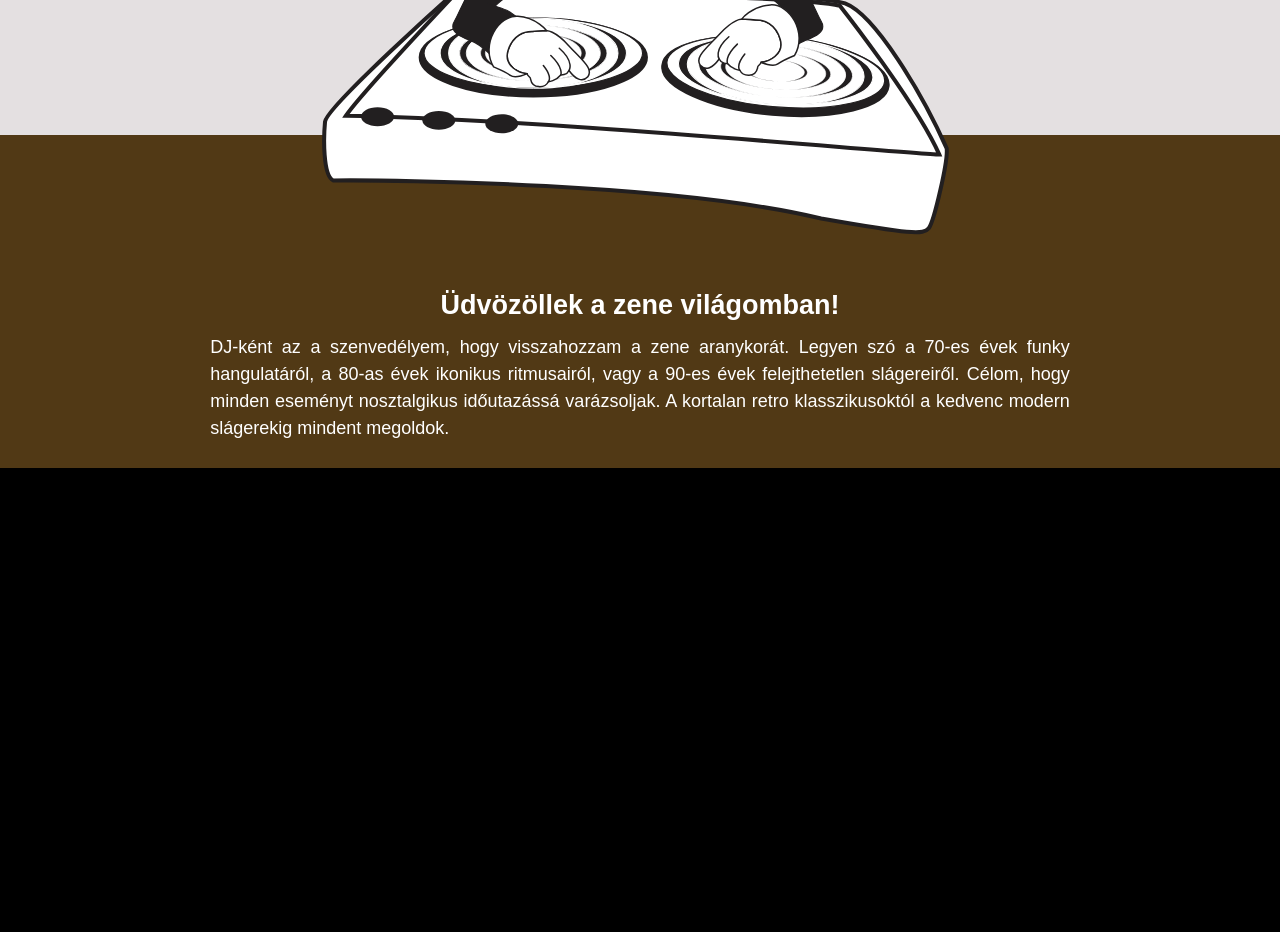
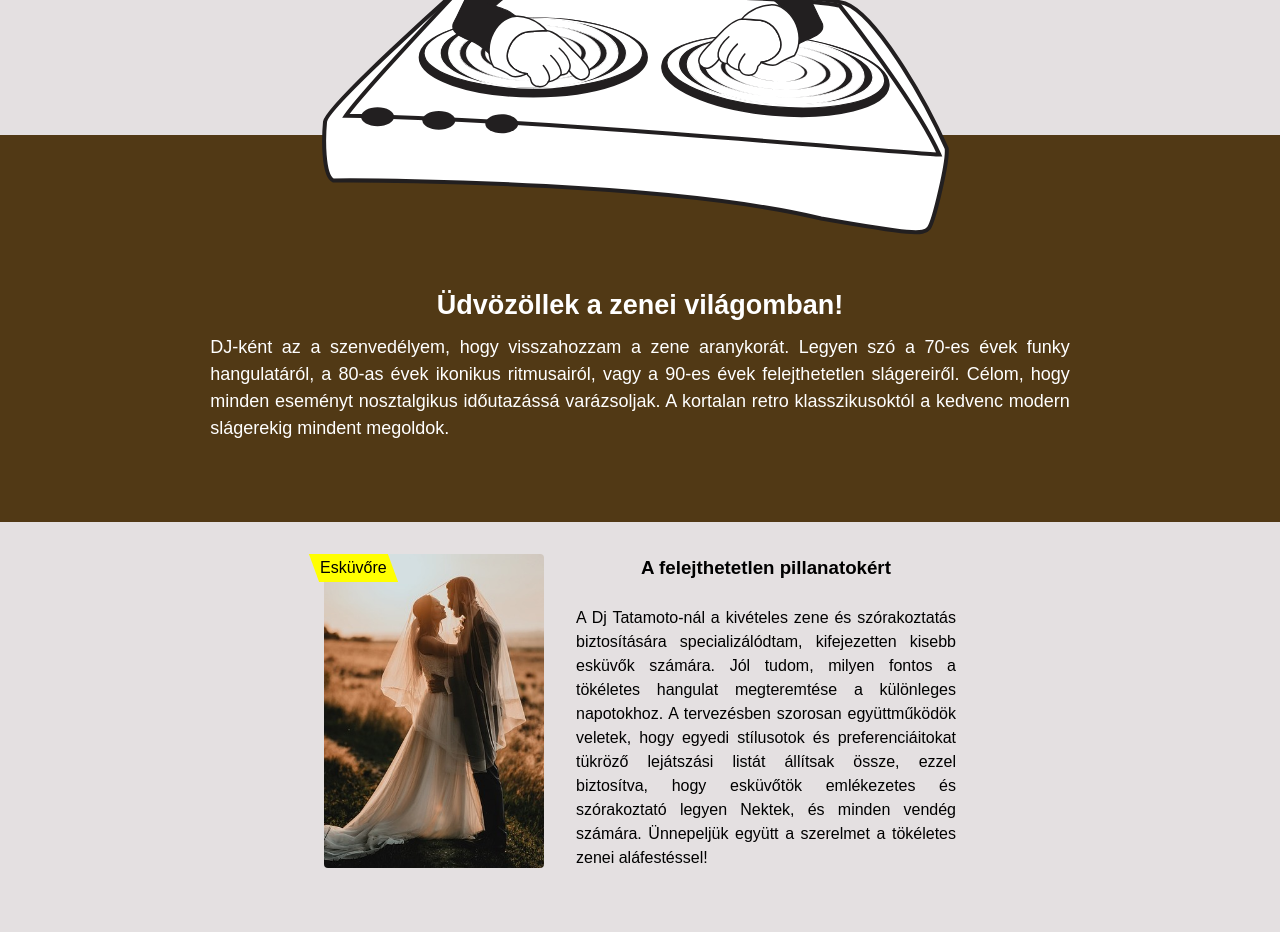
Before and after one commit to MathiasHun1/dj_tata, a React (Vite) app: page / in a window 1280 px wide. Shown: the part 440-1372 px from the top of the page. Before the commit the page ends 1208 px from the top, so only its background shows below. Built offline with nearby package versions, Linux system fonts and the light colour scheme.

Commit message:
halfway through creating tha base

```diff
--- /dev/null
+++ b/src/components/About.jsx
@@ -0,0 +1,46 @@
+import styled from 'styled-components';
+import { COLORS } from '../constants';
+
+const About = () => {
+  return (
+    <Wrapper>
+      <Card>
+        <TextContainer>
+          <h2>Üdvözöllek a zenei világomban!</h2>
+          <p>
+            DJ-ként az a szenvedélyem, hogy visszahozzam a zene aranykorát. Legyen szó a 70-es évek funky hangulatáról,
+            a 80-as évek ikonikus ritmusairól, vagy a 90-es évek felejthetetlen slágereiről. Célom, hogy minden eseményt
+            nosztalgikus időutazássá varázsoljak. A kortalan retro klasszikusoktól a kedvenc modern slágerekig mindent
+            megoldok.
+          </p>
+        </TextContainer>
+      </Card>
+    </Wrapper>
+  );
+};
+
+const Wrapper = styled.article`
+  background: ${COLORS.primary};
+  display: flex;
+  justify-content: center;
+  padding: 26px;
+  padding-top: 150px;
+  padding-bottom: 80px;
+  margin-top: calc(-15rem);
+`;
+
+const Card = styled.div`
+  width: clamp(500px, 70%, 900px);
+`;
+
+const TextContainer = styled.div`
+  font-size: 18px;
+  color: white;
+  display: flex;
+  flex-direction: column;
+  align-items: center;
+  gap: 8px;
+  text-align: justify;
+`;
+
+export default About;
--- /dev/null
+++ b/src/components/Card.jsx
@@ -0,0 +1,57 @@
+import styled from 'styled-components';
+
+const Card = ({ imageSource, text, size, imgSize }) => {
+  const imgWidth = imgSize ? `${imgSize.toString()}px` : '100%';
+
+  let styles;
+  if (size === 'large') {
+    styles = {
+      '--width': '220px',
+      '--height': '100%',
+    };
+  } else if (size === 'medium') {
+    styles = {
+      '--width': '150px',
+      '--height': '200px',
+    };
+  } else {
+    throw new Error('missing or invalid size properyty');
+  }
+
+  return (
+    <Wrapper style={styles}>
+      <Caption>
+        <CaptionText>{text}</CaptionText>
+      </Caption>
+      <ImageWrapper style={{ '--height': styles['--height'] }}>
+        <img src={imageSource} alt="" style={{ width: imgWidth }} />
+      </ImageWrapper>
+    </Wrapper>
+  );
+};
+
+const Wrapper = styled.figure`
+  position: relative;
+  border-radius: 4px;
+`;
+
+const ImageWrapper = styled.div`
+  overflow: hidden;
+  width: var(--width);
+  height: var(--height);
+  border-radius: 4px;
+`;
+
+const Caption = styled.figcaption`
+  position: absolute;
+  color: black;
+  background: yellow;
+  padding: 2px 6px;
+  transform: skew(20deg) translatex(-10px);
+`;
+
+const CaptionText = styled.p`
+  transform: skew(-20deg);
+`;
+
+export default Card;
--- a/src/components/GlobalStyles.jsx
+++ b/src/components/GlobalStyles.jsx
@@ -84,5 +84,7 @@ body {
   min-height: 100%;
   background: white;
   margin: 0 auto;
+  text-wrap: pretty;
+  text-align: justify;
 }
 `;
--- a/src/components/Main.jsx
+++ b/src/components/Main.jsx
@@ -1,5 +1,12 @@
 import styled from 'styled-components';
+
+import { COLORS } from '../constants';
+import About from './About';
+import ServiceSection from './ServiceSection';
+
 import djSVG from '../assets/dj_man.svg';
+import weddingPic from '../assets/wedding.jpg';
+import partyPic from '../assets/party.jpg';
 
 const Main = () => {
   return (
@@ -11,22 +18,34 @@ const Main = () => {
       </BigLogoCont>
 
       <Section>
-        <AboutWrapper>
-          <Card>
-            <TextContainer>
-              <h2>Üdvözöllek a zene világomban!</h2>
-              <p>
-                DJ-ként az a szenvedélyem, hogy visszahozzam a zene aranykorát. Legyen szó a 70-es évek funky
-                hangulatáról, a 80-as évek ikonikus ritmusairól, vagy a 90-es évek felejthetetlen slágereiről. Célom,
-                hogy minden eseményt nosztalgikus időutazássá varázsoljak. A kortalan retro klasszikusoktól a kedvenc
-                modern slágerekig mindent megoldok.
-              </p>
-            </TextContainer>
-          </Card>
-        </AboutWrapper>
+        <About />
       </Section>
-      <ServicesWrapper></ServicesWrapper>
-      <Section></Section>
+
+      <ServiceSection imageSource={weddingPic} cardSize={'large'} cardText={'Esküvőre'} direction={'row'}>
+        <h3>A felejthetetlen pillanatokért</h3>
+        <br />
+        <p>
+          A Dj Tatamoto-nál a kivételes zene és szórakoztatás biztosítására specializálódtam, kifejezetten kisebb
+          esküvők számára. Jól tudom, milyen fontos a tökéletes hangulat megteremtése a különleges napotokhoz. A
+          tervezésben szorosan együttműködök veletek, hogy egyedi stílusotok és preferenciáitokat tükröző lejátszási
+          listát állítsak össze, ezzel biztosítva, hogy esküvőtök emlékezetes és szórakoztató legyen Nektek, és minden
+          vendég számára. Ünnepeljük együtt a szerelmet a tökéletes zenei aláfestéssel!
+        </p>
+      </ServiceSection>
+
+      <ServiceSection imageSource={partyPic} cardSize={'large'} cardText={'Rendezvényre'} direction={'reverse'}>
+        <h3>Hogy nagyot szóljon a buli</h3>
+        <br />
+        <p>
+          A DJ Tatamoto-nál a különleges zene és felejthetetlen hangulat megteremtésére specializálódtam, legyen szó
+          szilveszteri buliról, születésnapról vagy céges eseményről. Fontos számomra, hogy az est minden pillanata
+          emlékezetes legyen. Együtt dolgozva alakítjuk ki a zenei programot, amely teljes mértékben tükrözi az
+          elképzeléseiteket és az esemény jellegét. Garantálom, hogy a vendégek jól szórakoznak, és a buli valóban
+          különleges élménnyé válik. Ünnepeljünk együtt a legjobb dallamokkal és fantasztikus energiával!
+        </p>
+      </ServiceSection>
+
+      <Services></Services>
     </MainWrapper>
   );
 };
@@ -39,7 +58,9 @@ const BigLogoCont = styled.section`
 
 const Section = styled.div``;
 
-const MainWrapper = styled.main``;
+const MainWrapper = styled.main`
+  padding-bottom: 32px;
+`;
 
 const ImageContainer = styled.div`
   width: 60%;
@@ -50,31 +71,10 @@ const ImageContainer = styled.div`
   }
 `;
 
-const AboutWrapper = styled.article`
-  background: hsl(36 58% 20%);
-  display: flex;
-  justify-content: center;
-  padding: 26px;
-  padding-top: 150px;
-  margin-top: calc(-15rem);
-`;
-
-const Card = styled.div`
-  width: clamp(500px, 70%, 900px);
-`;
-
-const TextContainer = styled.div`
-  font-size: 18px;
-  color: white;
-  display: flex;
-  flex-direction: column;
-  align-items: center;
-  gap: 8px;
-  text-align: justify;
-`;
-
-const ServicesWrapper = styled.div`
-  height: 300px;
+const Services = styled.section`
+  min-height: 300px;
+  background: ${COLORS.secondary};
+  padding: 32px;
 `;
 
 export default Main;
--- /dev/null
+++ b/src/components/ServiceSection.jsx
@@ -0,0 +1,37 @@
+import styled from 'styled-components';
+import { COLORS } from '../constants';
+import Card from './Card';
+// import partyPic from '../assets/party3.jpg';
+
+const ServiceSection = ({ imageSource, cardSize, cardText, children, direction }) => {
+  let directionProp = direction === null || direction === 'row' ? 'row' : 'row-reverse';
+  console.log(directionProp);
+
+  return (
+    <Wrapper style={{ '--wrap-direction': directionProp }}>
+      <Card imageSource={imageSource} size={cardSize} text={cardText} />
+      <ChildWrapper>{children}</ChildWrapper>
+    </Wrapper>
+  );
+};
+
+const Wrapper = styled.div`
+  min-height: 300px;
+  background: ${COLORS.secondary};
+  padding: 32px;
+  display: flex;
+  flex-direction: var(--wrap-direction);
+  justify-content: center;
+  align-items: flex-start;
+  gap: 32px;
+`;
+
+const ChildWrapper = styled.div`
+  max-width: 380px;
+
+  & h3 {
+    text-align: center;
+  }
+`;
+
+export default ServiceSection;
--- a/src/constants.js
+++ b/src/constants.js
@@ -7,3 +7,8 @@ export const QUERIES = {
   tabletAndSmaller: `max-width: ${SIZES.tablet}px`,
   phoneAndSmaller: `max-width: ${SIZES.phone}px`,
 };
+
+export const COLORS = {
+  primary: 'hsl(36 58% 20%)',
+  secondary: 'hsl(345, 6.9%, 88.63%)',
+};
```
Also changed, not shown: src/assets/party.jpg (added), src/assets/wedding.jpg (added).
